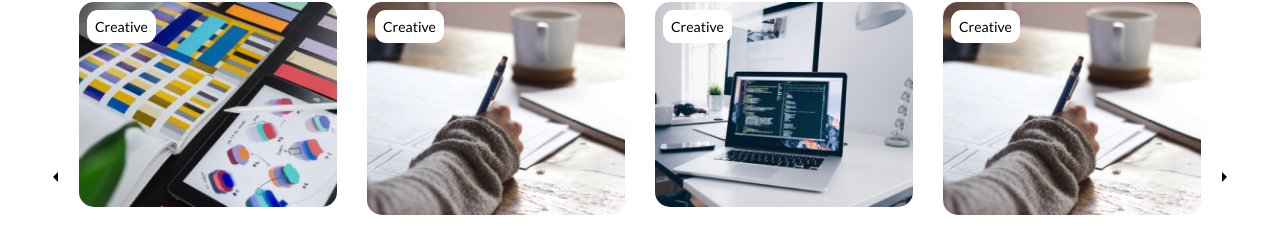
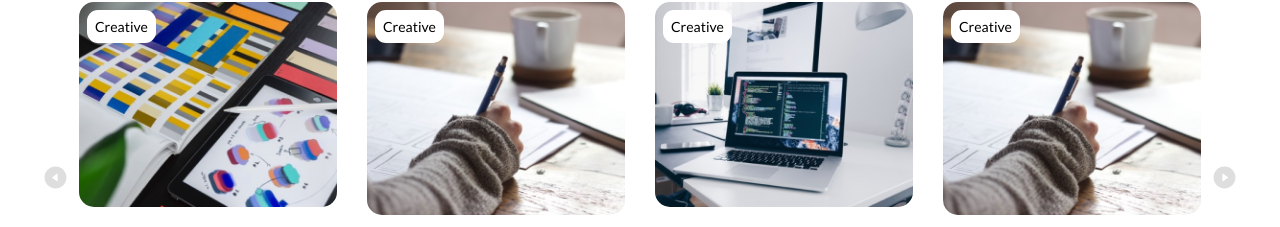
Before and after one commit to Open-Science-Community-Saudi-Arabia/MOOCs, a React (Vite) app in the folder Frontend/: page / in a window 1280 px wide. Shown: the part 1159-1386 px from the top of the page. Built offline with nearby package versions, Linux system fonts and the light colour scheme.

Commit message:
fixes  carousel Arrow

```diff
--- a/Frontend/package.json
+++ b/Frontend/package.json
@@ -10,7 +10,9 @@
   "dependencies": {
     "react": "^18.2.0",
     "react-dom": "^18.2.0",
-    "react-router-dom": "^6.4.2"
+    "react-router-dom": "^6.4.2",
+    "react-slick": "^0.29.0",
+    "slick-carousel": "^1.8.1"
   },
   "devDependencies": {
     "@types/react": "^18.0.17",
--- a/Frontend/src/components/Carousel/Carousel.jsx
+++ b/Frontend/src/components/Carousel/Carousel.jsx
@@ -2,8 +2,8 @@ import './Carousel.css'
 import  Slider from 'react-slick'
 import "slick-carousel/slick/slick.css";
 import "slick-carousel/slick/slick-theme.css";
-import ArrowLeftIcon from '@mui/icons-material/ArrowLeft';
-import ArrowRightIcon from '@mui/icons-material/ArrowRight';
+import LeftArrow from '../vectors/LeftArrow'
+import RightArrow from '../vectors/RightArrow'
 const Carousel = ({children}) => {
   const  settings = {
         infinite:true,
@@ -58,7 +58,7 @@ const SampleNextArrow = ({
         onClick={onClick}
       >
 
-        <ArrowRightIcon />
+        <RightArrow/>
       </div>
     );
   };
@@ -71,7 +71,7 @@ const SampleNextArrow = ({
         className="prev"
         onClick={onClick}
       >
-        <ArrowLeftIcon/>
+        <LeftArrow/>
       </div>
     );
   };
--- /dev/null
+++ b/Frontend/src/components/vectors/LeftArrow.jsx
@@ -0,0 +1,18 @@
+import * as React from "react"
+
+const LeftArrow = (props) => (
+  <svg
+    width={23}
+    height={23}
+    fill="none"
+    xmlns="http://www.w3.org/2000/svg"
+    {...props}
+  >
+    <path
+      d="M11.797 22.433c6.037-.163 10.8-5.192 10.636-11.23C22.27 5.166 17.241.403 11.203.567 5.166.73.403 5.759.567 11.797c.163 6.037 5.192 10.8 11.23 10.636ZM7.979 11.427l5.224-4.023a.196.196 0 0 1 .315.15l.21 7.752a.195.195 0 0 1-.306.167l-5.435-3.731a.193.193 0 0 1-.008-.315Z"
+      fill="#DEDEDE"
+    />
+  </svg>
+)
+
+export default LeftArrow
--- /dev/null
+++ b/Frontend/src/components/vectors/RightArrow.jsx
@@ -0,0 +1,18 @@
+import * as React from "react"
+
+const RightArrow = (props) => (
+  <svg
+    width={23}
+    height={23}
+    fill="none"
+    xmlns="http://www.w3.org/2000/svg"
+    {...props}
+  >
+    <path
+      d="M11.5.563C5.46.563.562 5.46.562 11.5c0 6.04 4.898 10.938 10.938 10.938 6.04 0 10.938-4.898 10.938-10.938C22.438 5.46 17.54.562 11.5.562Zm3.518 11.105-5.332 3.88a.196.196 0 0 1-.31-.159V7.635a.195.195 0 0 1 .31-.158l5.332 3.877a.193.193 0 0 1 0 .315Z"
+      fill="#DEDEDE"
+    />
+  </svg>
+)
+
+export default RightArrow
```
Also changed, not shown: 1 other file (tests, documents, lock files or other folders).
